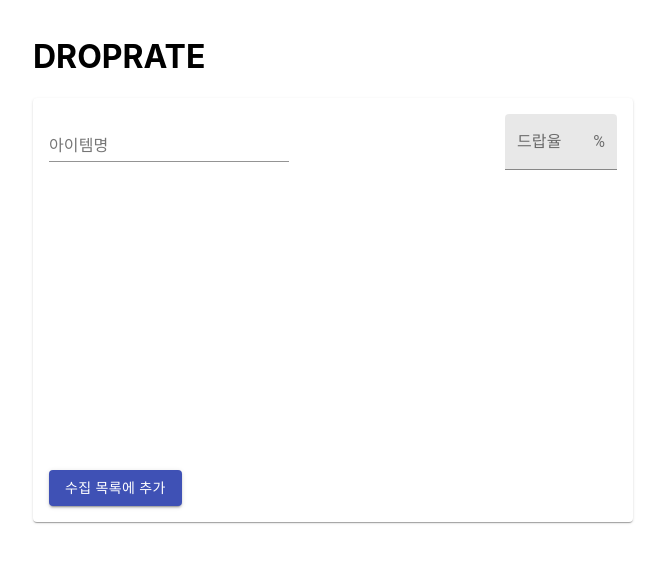
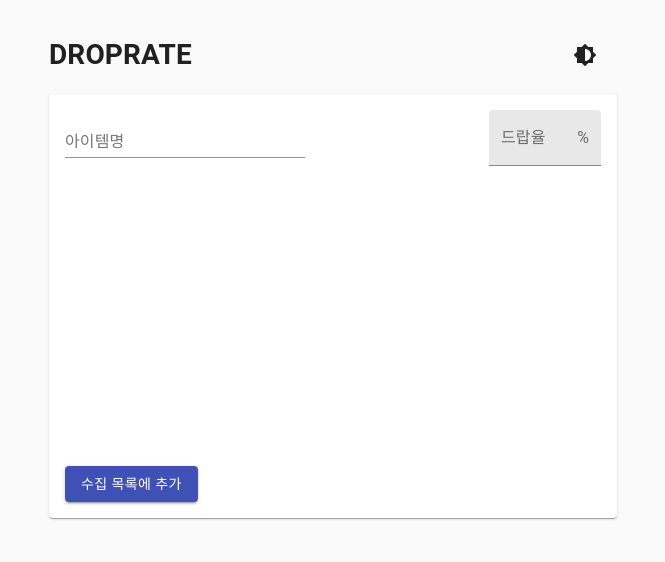
Before and after one commit to jihunleekr/drop-rate, a React (Create React App) app: page / in a window 1280 px wide. Shown: the top 562 px of the page, without its empty margins (307-972 px from the left). Built offline with nearby package versions, Linux system fonts and the light colour scheme.

Commit message:
다크모드 추가함

```diff
--- a/src/App.tsx
+++ b/src/App.tsx
@@ -3,7 +3,13 @@ import "../node_modules/react-vis/dist/style.css";
 
 import React, { useEffect, useState } from "react";
 
-import { createStyles, makeStyles, Theme } from "@material-ui/core/styles";
+import { Button } from "@material-ui/core";
+import CssBaseline from "@material-ui/core/CssBaseline";
+import {
+    createMuiTheme, createStyles, makeStyles, Theme, ThemeProvider
+} from "@material-ui/core/styles";
+import useMediaQuery from "@material-ui/core/useMediaQuery";
+import BrightnessMediumIcon from "@material-ui/icons/BrightnessMedium";
 
 import Item, { ItemInterface } from "./Item";
 import NewItem from "./NewItem";
@@ -15,6 +21,14 @@ const useStyles = makeStyles((theme: Theme) =>
       maxWidth: 600,
       padding: "1rem"
     },
+    header: {
+      display: "flex",
+      justifyContent: "space-between",
+      fontWeight: "bold",
+      alignItems: "center"
+    },
+    logo: {},
+    actions: {},
     list: {
       marginBottom: "2rem"
     }
@@ -24,6 +38,17 @@ const useStyles = makeStyles((theme: Theme) =>
 function App() {
   const classes = useStyles();
   const [items, setItems] = useState<ItemInterface[]>([]);
+  const prefersDarkMode = useMediaQuery("(prefers-color-scheme: dark)");
+  const [themeMode, setThemeMode] = useState<"dark" | "light">(prefersDarkMode ? "dark" : "light");
+  const theme = React.useMemo(
+    () =>
+      createMuiTheme({
+        palette: {
+          type: themeMode
+        }
+      }),
+    [themeMode]
+  );
 
   const addItem = (item: ItemInterface) => {
     setItems(prevItems => [item, ...prevItems]);
@@ -41,10 +66,22 @@ function App() {
     setItems(stagedItems);
   };
 
+  const toggleThemeMode = () => {
+    setThemeMode(prevThemeMode => {
+      if (prevThemeMode === "light") return "dark";
+      else return "light";
+    });
+  };
+
   useEffect(() => {
     const stringifiedItems = localStorage.getItem("items");
     if (stringifiedItems !== null) {
       setItems(JSON.parse(stringifiedItems));
+    }
+
+    const localStorageThemeMode = localStorage.getItem("theme-mode");
+    if (localStorageThemeMode === "dark" || localStorageThemeMode === "light") {
+      setThemeMode(localStorageThemeMode);
     }
   }, []);
 
@@ -53,9 +90,22 @@ function App() {
     localStorage.setItem("items", stringifiedItems);
   }, [items]);
 
+  useEffect(() => {
+    localStorage.setItem("theme-mode", themeMode);
+  }, [themeMode]);
+
   return (
+    <ThemeProvider theme={theme}>
+      <CssBaseline />
       <div className={classes.root}>
-      <h1>DROPRATE</h1>
+        <div className={classes.header}>
+          <h1 className={classes.logo}>DROPRATE</h1>
+          <div className={classes.actions}>
+            <Button onClick={toggleThemeMode}>
+              <BrightnessMediumIcon />
+            </Button>
+          </div>
+        </div>
 
         <NewItem onAddItem={addItem} />
 
@@ -70,6 +120,7 @@ function App() {
           </>
         )}
       </div>
+    </ThemeProvider>
   );
 }
 
```
Lines whose indentation alone changed are shown as unchanged.
